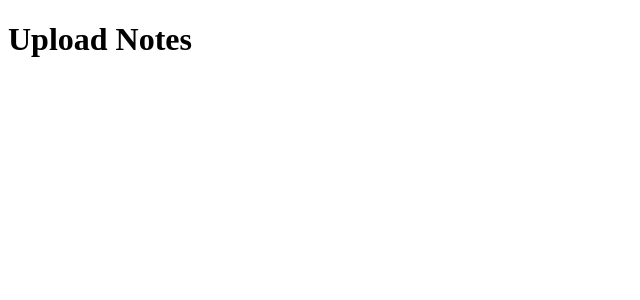
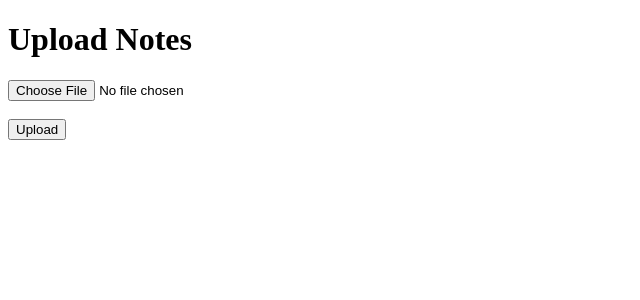
Before and after one commit to anushkathakur17/ai-study-companion, a React app in the folder frontend/: page /upload in a window 1280 px wide. Shown: the top 300 px of the page, without its empty margins (0-640 px from the left). Built offline with nearby package versions, Linux system fonts and the light colour scheme; sample sign-in values are in the browser's storage; the HTML template or start-up script is replaced by a standard one.

Commit message:
Implement PDF upload flow

```diff
--- a/frontend/src/pages/UploadNotes.jsx
+++ b/frontend/src/pages/UploadNotes.jsx
@@ -1,8 +1,90 @@
+import { useState } from "react";
+import api from "../services/api";
+
 function UploadNotes() {
+
+  const [file, setFile] = useState(null);
+
+  const handleUpload = async () => {
+
+    if (!file) {
+      alert("Please select a PDF first");
+      return;
+    }
+
+    const formData = new FormData();
+
+    formData.append(
+      "file",
+      file
+    );
+
+    try {
+
+      const res = await api.post(
+        "/notes/upload",
+        formData
+      );
+
+      alert(
+        `Uploaded: ${res.data.filename}`
+      );
+
+    } catch (err) {
+
+      console.log(err);
+
+      alert("Upload failed");
+
+    }
+  };
+
   return (
+
     <div>
+
       <h1>Upload Notes</h1>
+
+      <input
+
+        type="file"
+
+        accept=".pdf"
+
+        onChange={(e) => {
+
+          setFile(
+            e.target.files[0]
+          );
+
+        }}
+
+      />
+
+      <br /><br />
+
+      {file && (
+
+        <p>
+
+          Selected:
+
+          {" "}
+
+          {file.name}
+
+        </p>
+
+      )}
+
+      <button onClick={handleUpload}>
+
+        Upload
+
+      </button>
+
     </div>
+
   );
 }
 
```
Also changed, not shown: 2 other files (tests, documents, lock files or other folders).
